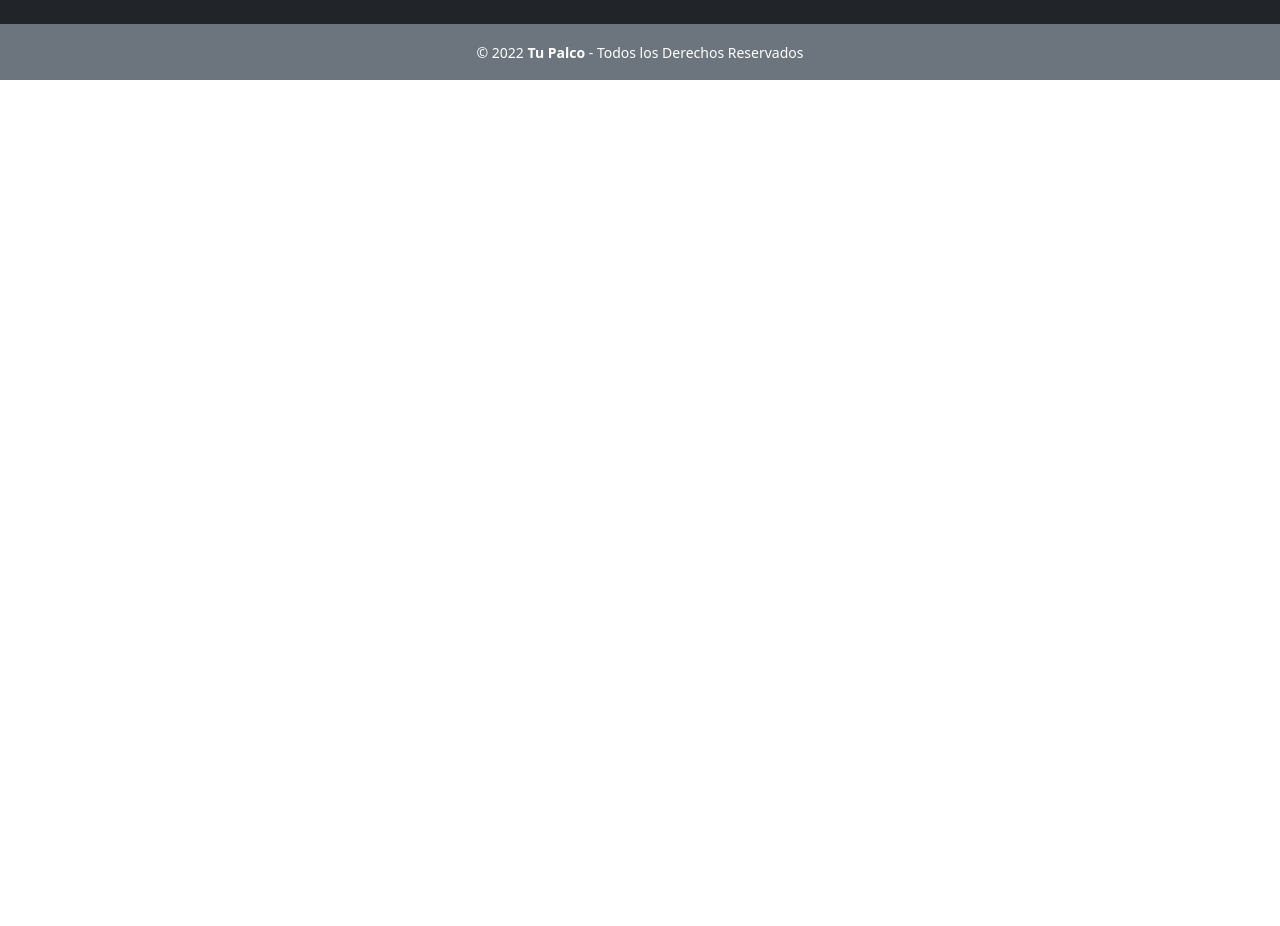
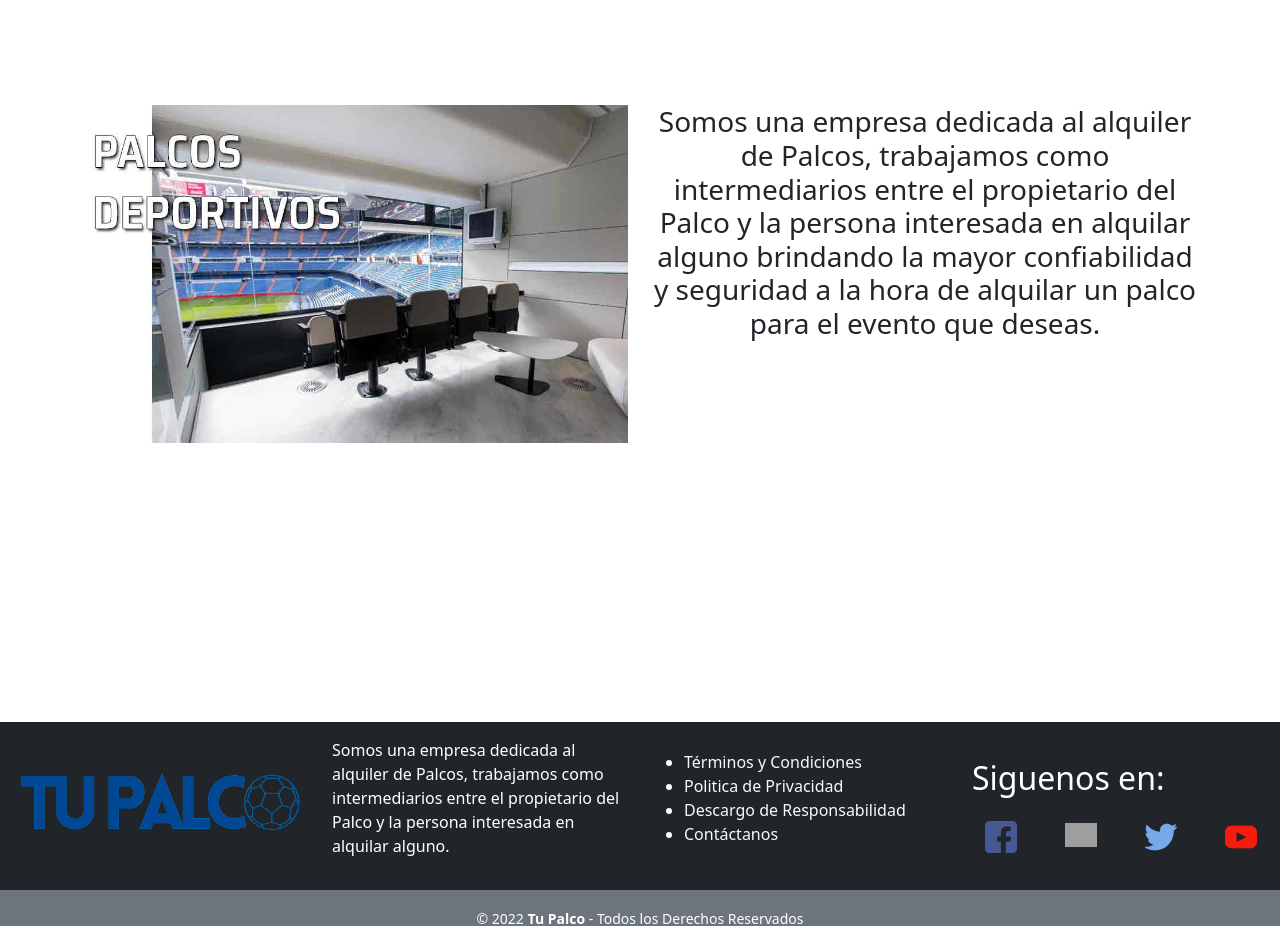
Before and after one commit to iRoma23/Palco, a React (Create React App) app: page / in a window 1280 px wide. Shown: the part 1891-2817 px from the top of the page. Before the commit the page ends 1971 px from the top, so only its background shows below. Built offline with nearby package versions, Linux system fonts and the light colour scheme; grey boxes are pictures that could not be loaded.

Commit message:
añadiendo logo y mejorando Footer

```diff
--- a/package.json
+++ b/package.json
@@ -7,7 +7,7 @@
     "@testing-library/react": "^12.1.3",
     "@testing-library/user-event": "^13.5.0",
     "bootstrap": "^5.1.3",
-    "nuka-carousel": "^5.0.7",
+    "nuka-carousel": "^5.0.6",
     "react": "^17.0.2",
     "react-bootstrap": "^2.2.1",
     "react-dom": "^17.0.2",
--- a/src/AppPrueba.js
+++ b/src/AppPrueba.js
@@ -3,6 +3,7 @@ import "./App.css";
 
 import Footer from "./Components/Footer/Footer";
 import Navbar from "./Components/Navbar/Navbar";
+import Nosotros from "./Components/Nosotros/Nosotros";
 import NotFoundPages from "./Pages/not_found_404/NotFoundPages";
 import Evento from "./Pages/Propietario/Home/Evento/Evento";
 import PropietarioHome from "./Pages/Propietario/Home/PropietarioHome";
@@ -30,6 +31,7 @@ function AppPrueba() {
         <Route path="/registro_foto" element={<RegistroFotoPage />} />
         <Route path="*" element={<NotFoundPages />} />
       </Routes>
+      <Nosotros />
       <Footer />
     </>
   );
--- a/src/Components/Footer/Footer.js
+++ b/src/Components/Footer/Footer.js
@@ -3,40 +3,48 @@ import facebook from "../../Assets/images/facebook.png";
 import twitter from "../../Assets/images/twitter.png";
 import instagram from "../../Assets/images/instagram.png";
 import youtube from "../../Assets/images/youtube.png";
-import logo from "../../Assets/images/logo1.PNG";
+import logo from "../../Assets/images/logo3.PNG";
 
 const Footer = () => {
   return (
     <footer className="mt-5">
-      <div className="row align-items-center p-2 m-0 bg-dark text-white">
-        <div className="col-md-4 text-center">
-          <figure className="figure figure-img">
+      <div className="row align-items-center pt-3 pb-3 m-0 bg-dark text-white">
+        <div className="col-md-3 text-center pb-2">
             <a href="#">
-              <img src={logo} width="100" alt="logo tupalco" />
-              <figcaption className="figure-caption">www.palcosport.com</figcaption>
+              <img className="img-fluid" src={logo} alt="TuPalco" />
             </a>
-          </figure>
         </div>
-        <div className="col-md-4">
-          <h2>SOBRE NOSOTROS</h2>
-          <p>
-            Somos una empresa dedicada al alquiler de Palcos, trabajamos como intermediarios entre el propietario del Palco y la persona interesada en alquilar alguno.
+        <div className="col-md-3">
+          {/* <h2 className="text-center">SOBRE NOSOTROS</h2> */}
+          <p className="text-justify">
+            Somos una empresa dedicada al alquiler de Palcos, trabajamos como
+            intermediarios entre el propietario del Palco y la persona
+            interesada en alquilar alguno.
           </p>
         </div>
-        <div className="col-md-4">
-          <h2>SIGUENOS:</h2>
-          <div className="row mt-4">
+        <div className="col-md-3">
+          <ul className="list">
+            <li><a href="#" className="text-decoration-none text-light">Términos y Condiciones</a></li>
+            <li><a href="#" className="text-decoration-none text-light">Politica de Privacidad</a></li>
+            <li><a href="#" className="text-decoration-none text-light">Descargo de Responsabilidad</a></li>
+            <li><a href="#" className="text-decoration-none text-light">Contáctanos</a></li>
+
+          </ul>
+        </div>
+        <div className="col-md-3">
+          <h2>Siguenos en:</h2>
+          <div className="row mt-4 justify-content-around">
             <a href="#" className="col-2">
-                <img className="" width="32px" src={facebook}/>
+              <img className="m" width="32px" src={facebook} />
             </a>
             <a href="#" className="col-2">
-                <img className="" width="32px" src={instagram}/>
+              <img className="" width="32px" src={instagram} />
             </a>
             <a href="#" className="col-2">
-                <img className="" width="32px" src={twitter}/>
+              <img className="" width="32px" src={twitter} />
             </a>
             <a href="#" className="col-2">
-                <img className="" width="32px" src={youtube}/>
+              <img className="" width="32px" src={youtube} />
             </a>
           </div>
         </div>
--- a/src/Components/Nosotros/Nosotros.js
+++ b/src/Components/Nosotros/Nosotros.js
@@ -8,7 +8,7 @@ const Nosotros = () => {
         <div className="col-md-6">
         <img src={imgpalco} className="img-fluid" alt="..."/>
         </div>
-        <div className="col-md-6 h5 text-center">Somos una empresa dedicada al alquiler de Palcos, trabajamos como intermediarios entre el propietario del Palco y la persona interesada en alquilar alguno brindando la mayor confiabilidad y seguridad a la hora de alquilar un palco para el evento que deseas.
+        <div className="col-md-6 h3 text-center">Somos una empresa dedicada al alquiler de Palcos, trabajamos como intermediarios entre el propietario del Palco y la persona interesada en alquilar alguno brindando la mayor confiabilidad y seguridad a la hora de alquilar un palco para el evento que deseas.
         </div>
       </div>
     </div>
```
Also changed, not shown: src/Assets/images/logo3.PNG (added), 1 other file (tests, documents, lock files or other folders). Lines whose indentation alone changed are shown as unchanged.
